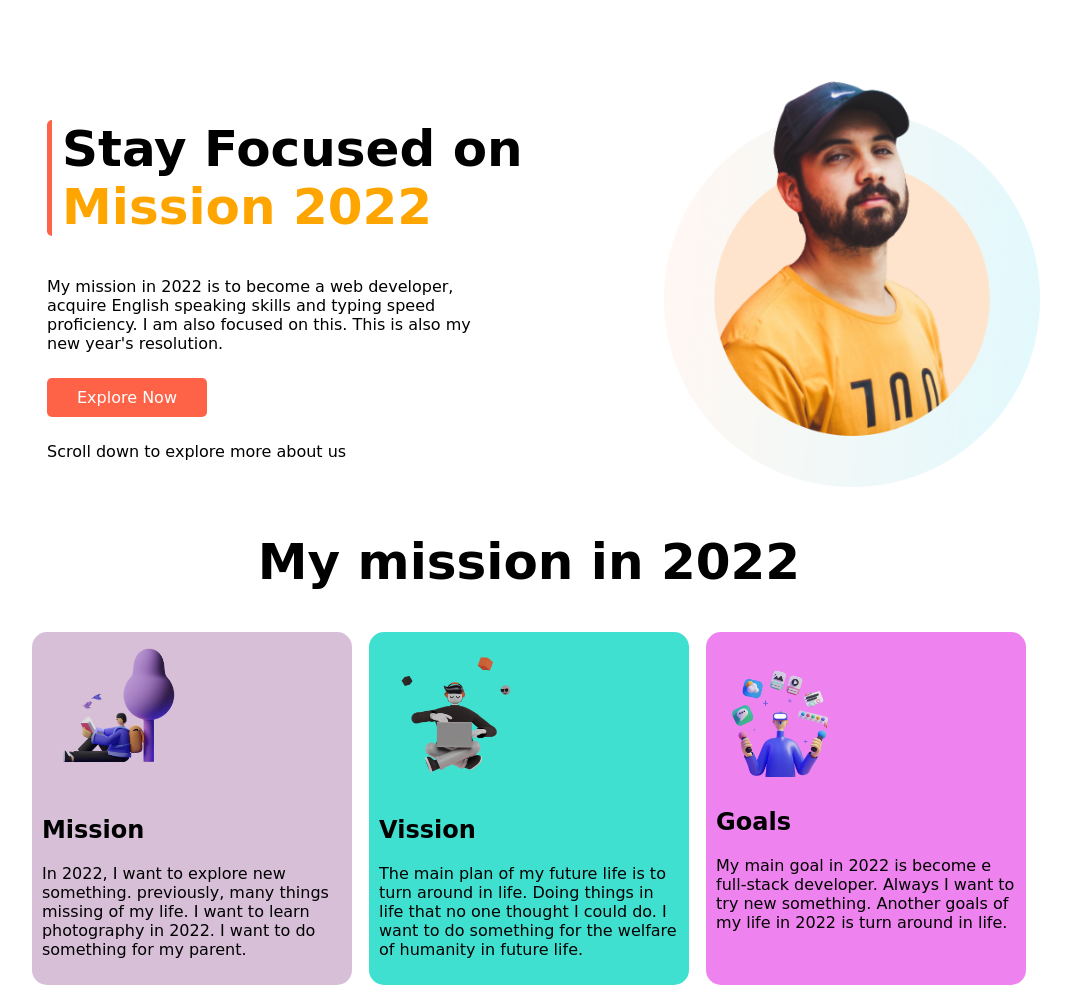
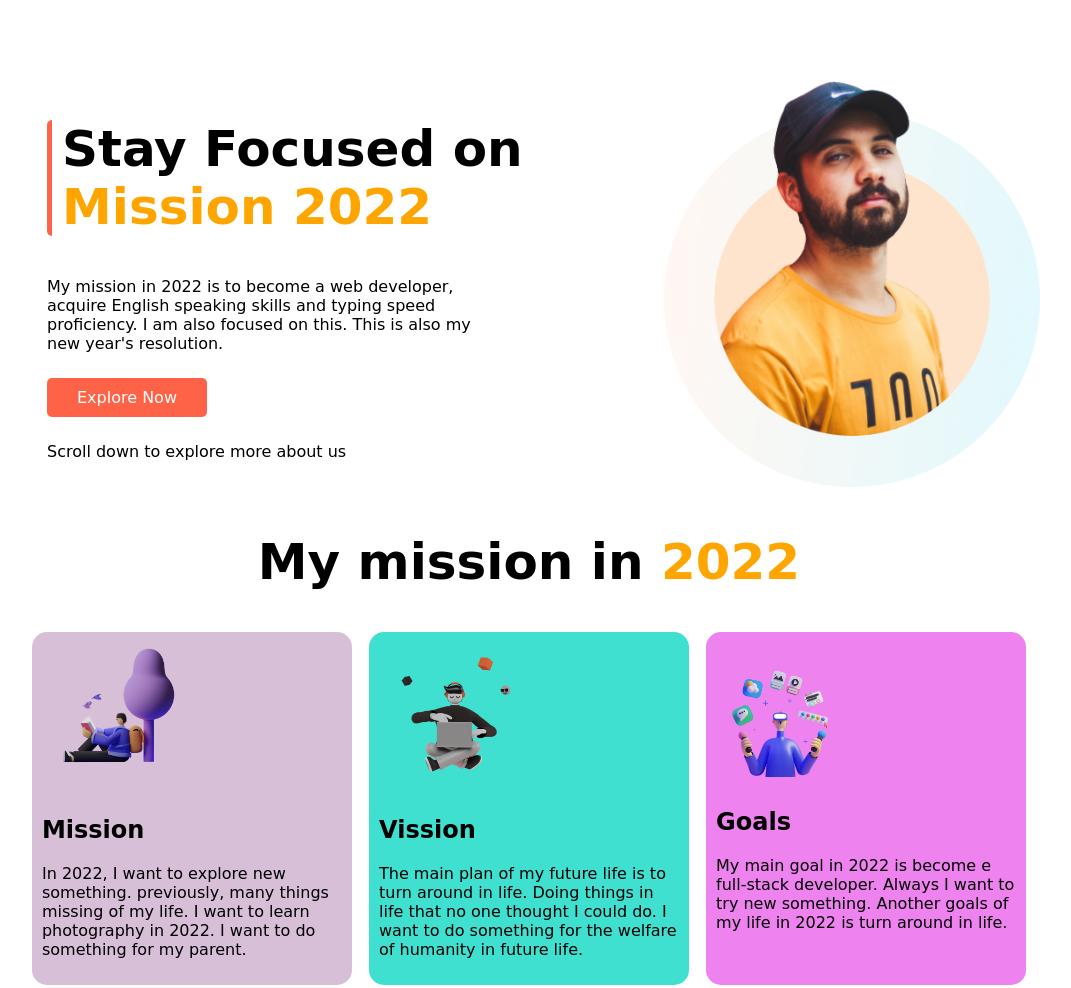
Before and after one commit to shamsojjaman84/first_assignment, a plain HTML site: page index.html in a window 1280 px wide. Shown: the top 988 px of the page, without its empty margins (111-1182 px from the left). Drawn offline with Linux system fonts and the light colour scheme; a web font is replaced by a local one.

Commit message:
color change

```diff
--- a/index.html
+++ b/index.html
@@ -26,7 +26,7 @@
     </section>
     <section class="margin">
         <div class="mission-one">
-            <h1>My mission in 2022</h1>
+            <h1>My mission in <span class="number">2022</span> </h1>
         </div>
         <div class="father-div">
             <div class="mission">
--- a/style.css
+++ b/style.css
@@ -102,3 +102,6 @@ footer {
 footer span {
   color: red;
 }
+.number {
+  color: orange;
+}
```
